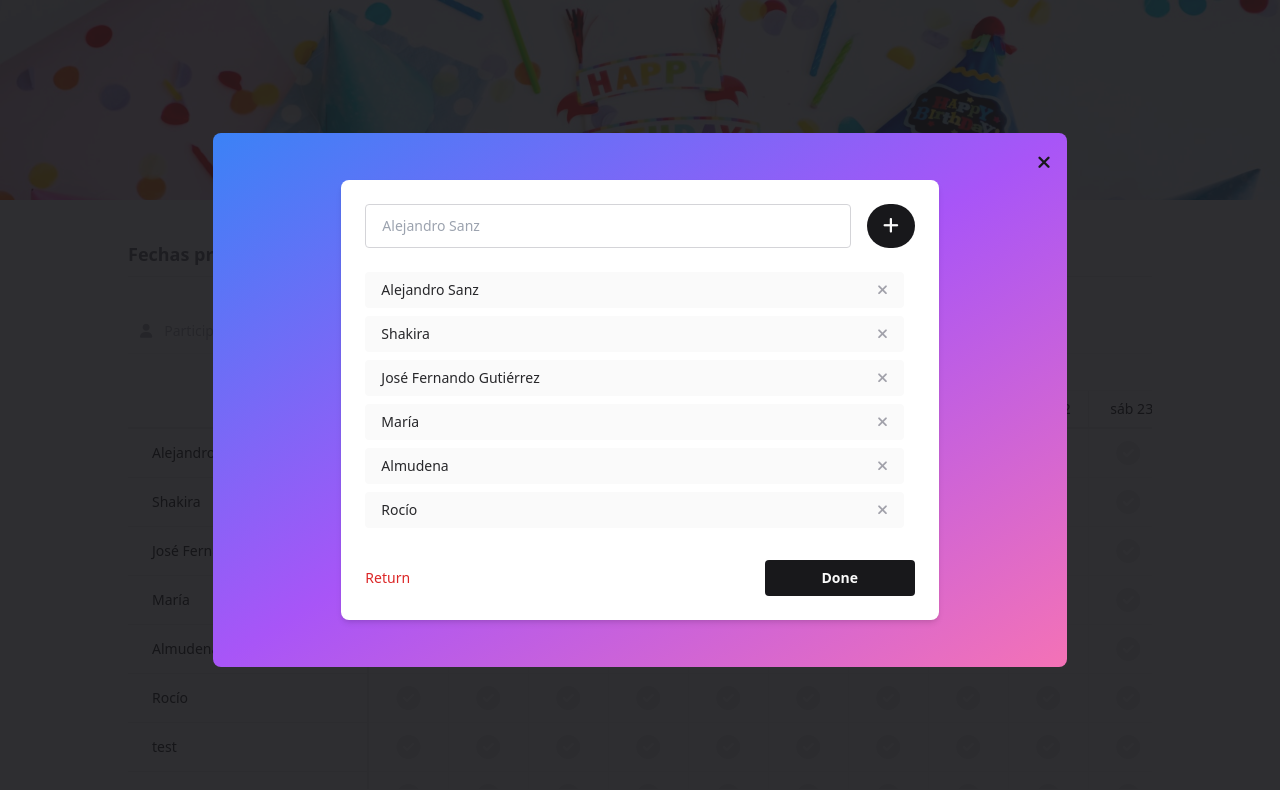
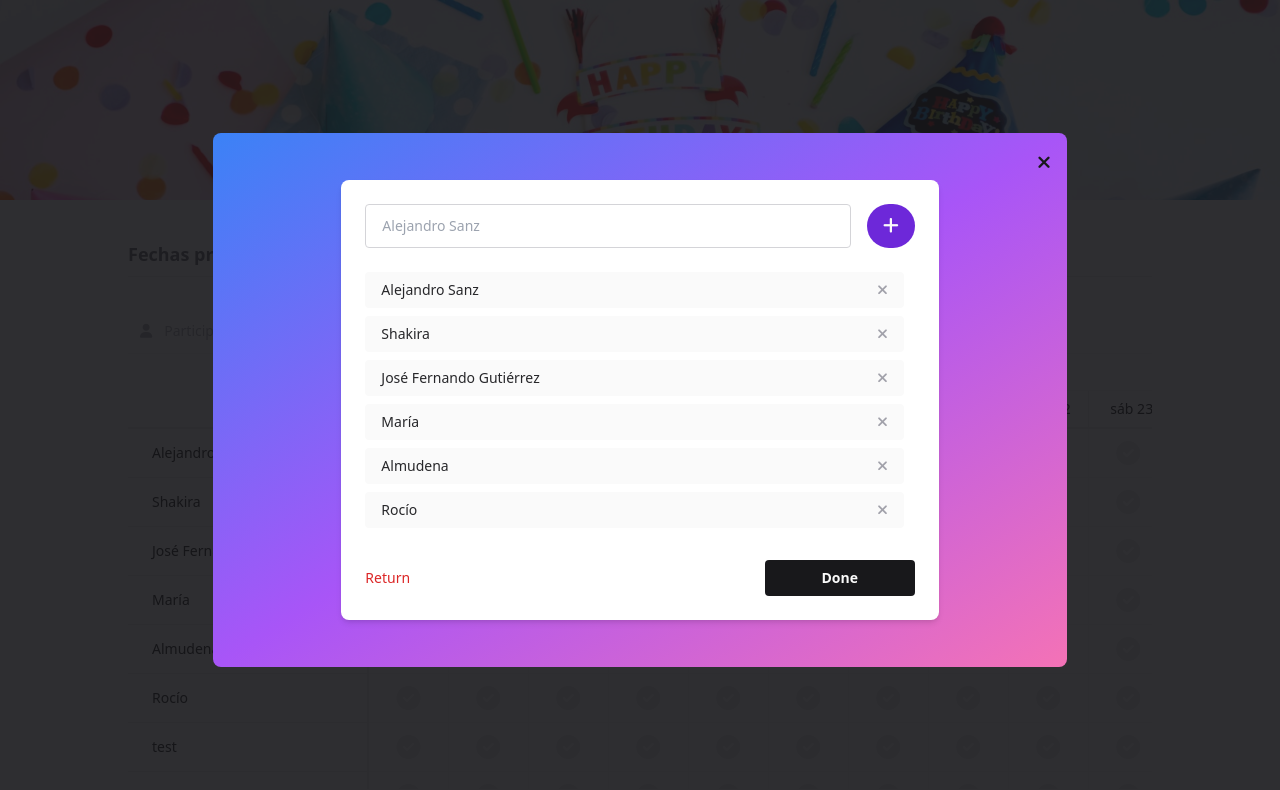
Before and after one commit to MMadlos/cronos-app, a React (Vite) app: page / in a window 1280 px wide. Both pictures are taken after a click on the button "Participants". Shown: the top 790 px of the page. Built offline with nearby package versions, Linux system fonts and the light colour scheme.

Commit message:
Change button add style

```diff
--- a/src/components/UserList/UserList.jsx
+++ b/src/components/UserList/UserList.jsx
@@ -42,11 +42,11 @@ export default function UserList({ onClickNext, onClickReturn }) {
 					placeholder="Alejandro Sanz"
 					onChange={handleOnChange}
 					value={inputValue}
-					className="w-full rounded border border-zinc-300 px-4 py-2"
+					className="w-full rounded border border-zinc-300 px-4 py-2 focus:outline-violet-500"
 					onKeyDown={handleKeyDownEnter}
 				/>
 				<button
-					className=" rounded-full bg-zinc-900 px-4 py-2 font-semibold text-zinc-50 hover:opacity-50"
+					className=" rounded-full bg-violet-700 px-4 py-2 font-semibold text-zinc-50 hover:opacity-50 "
 					onClick={handleClickAdd}
 				>
 					<i className="fa-solid fa-plus text-lg" />
```
